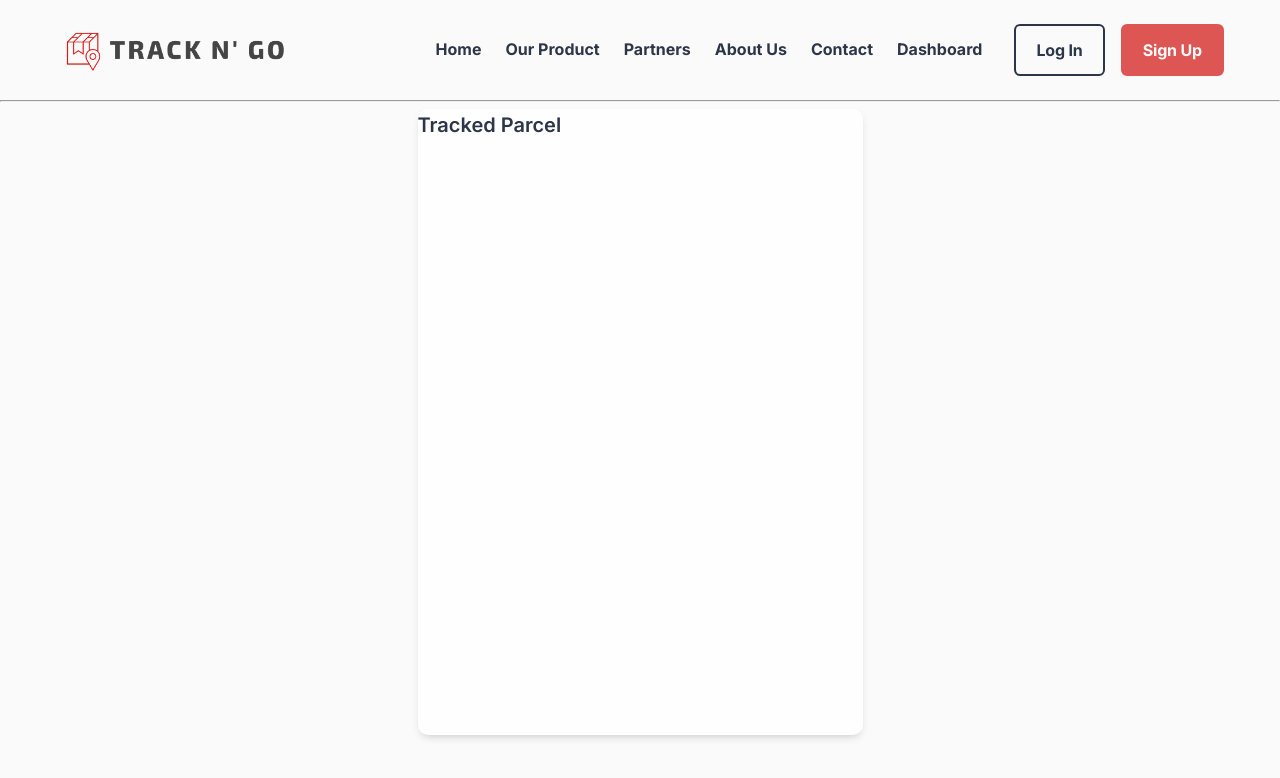
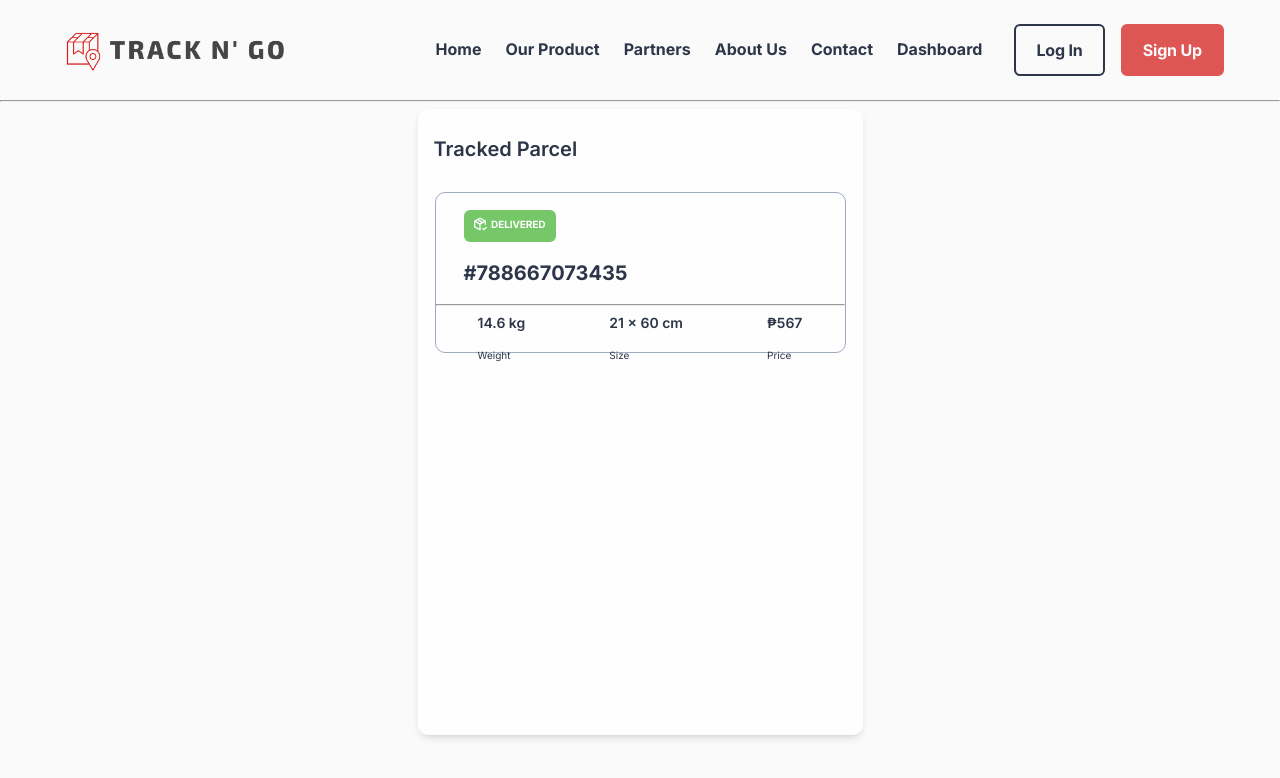
Before and after one commit to Hitagi7/Track-N-Go, a React (Vite) app: page /parceltrackerpage in a window 1280 px wide. Shown: the top 778 px of the page. Built offline with nearby package versions, Linux system fonts and the light colour scheme.

Commit message:
style: updated parcel tracker

```diff
--- a/src/App.css
+++ b/src/App.css
@@ -25,6 +25,6 @@ p {
 }
 
 
-/* * {
-  border: 1px solid red;
-} */
+  /* * {
+    border: 1px solid red;
+  } */
--- a/src/components/ButtonStack.css
+++ b/src/components/ButtonStack.css
@@ -12,7 +12,6 @@
     border-radius: 6px;
     border: 2px solid #2D3648;
     padding: 12px 20px;
-
     color: #2D3648;
     font-family: Inter;
     font-size: 16px;
--- /dev/null
+++ b/src/components/parceltracker/Parcel.css
@@ -0,0 +1,48 @@
+.Parcel {
+    display: flex;
+    flex-direction: column;
+    width: 25.6875rem;
+    height: 10.0625rem;
+    flex-shrink: 0;
+    border-radius: 0.625rem;
+    border: 1px solid #9FAAC0;
+    background: #FEFEFE;
+
+}
+
+.information {
+    display: flex;
+    flex-direction: column;
+    gap: 1.15rem;
+    margin-left: 1.75rem;
+    margin-top: 1.06rem;
+}
+
+.status {
+    padding: 0.0625rem 0.3125rem;
+    width: fit-content;
+    border-radius: 6px;
+    background: #75C768;
+
+}
+
+.refnumber {
+    color: #2D3648;
+    font-size: 20px;
+    font-style: normal;
+    font-weight: 700;
+    line-height: normal;
+    margin-bottom: 1.19rem;
+}
+
+.details {
+    display: flex;
+    align-items: flex-end;
+    justify-content: space-around;
+}
+
+hr {
+    height: 0.0625rem;
+    width: 100%;
+    background: #2D3648;
+  }
--- a/src/components/parceltracker/Parcel.jsx
+++ b/src/components/parceltracker/Parcel.jsx
@@ -0,0 +1,34 @@
+import React from 'react'
+import './Parcel.css'
+
+function Parcel() {
+  return (
+    <div className='Parcel'>
+        <div className="information">
+            <div className="status">
+                <img src="/src/assets/icons/box-delivered.svg" alt="box-delivered"/>
+            </div>
+            <div className="refnumber">
+                #788667073435
+            </div>
+        </div>
+        <hr />
+        <div className="details">
+            <div className="weight">
+                <p className="font-14 font-semibold">14.6 kg</p>
+                <p className="font-10">Weight</p>
+            </div>
+            <div className="size">
+                <p className="font-14 font-semibold">21 x 60 cm</p>
+                <p className="font-10">Size</p>
+            </div>
+            <div className="price">
+                <p className="font-14 font-semibold">₱567</p>
+                <p className="font-10">Price</p>
+            </div>
+        </div>
+    </div>
+  )
+}
+
+export default Parcel
--- a/src/components/parceltracker/TrackedParcel.css
+++ b/src/components/parceltracker/TrackedParcel.css
@@ -1,7 +1,7 @@
 .TrackedParcel {
     display: flex;
     flex-direction: column;
-    justify-content: flex-start;
+    align-items: center;
     width: 27.8125rem;
     height: 39.125rem;
     flex-shrink: 0;
@@ -10,3 +10,9 @@
     box-shadow: 0px 4px 9.8px -4px rgba(0, 0, 0, 0.25);
     gap: 1.6rem;
 }
+
+.font-20 {
+    align-self: flex-start;
+    margin-top: 1.47rem;
+    margin-left: 1rem;
+}
--- a/src/components/parceltracker/TrackedParcel.jsx
+++ b/src/components/parceltracker/TrackedParcel.jsx
@@ -1,10 +1,12 @@
 import React from 'react'
 import './TrackedParcel.css'
+import Parcel from './Parcel'
 
 function TrackedParcel() {
   return (
     <div className="TrackedParcel">
-        <p className="font-20 font-semibold">Tracked Parcel</p>
+      <p className="font-20 font-semibold">Tracked Parcel</p>
+      <Parcel />
     </div>
   )
 }
--- a/src/index.css
+++ b/src/index.css
@@ -49,6 +49,16 @@
 *::after,
 *::before {
     box-sizing: border-box;
+}
+
+.font-10 {
+  font-size: 10px;
+  font-size: 0.625rem;
+}
+
+.font-11 {
+  font-size: 11px;
+  font-size: 0.6875rem;
 }
 
 .font-12 {
```
